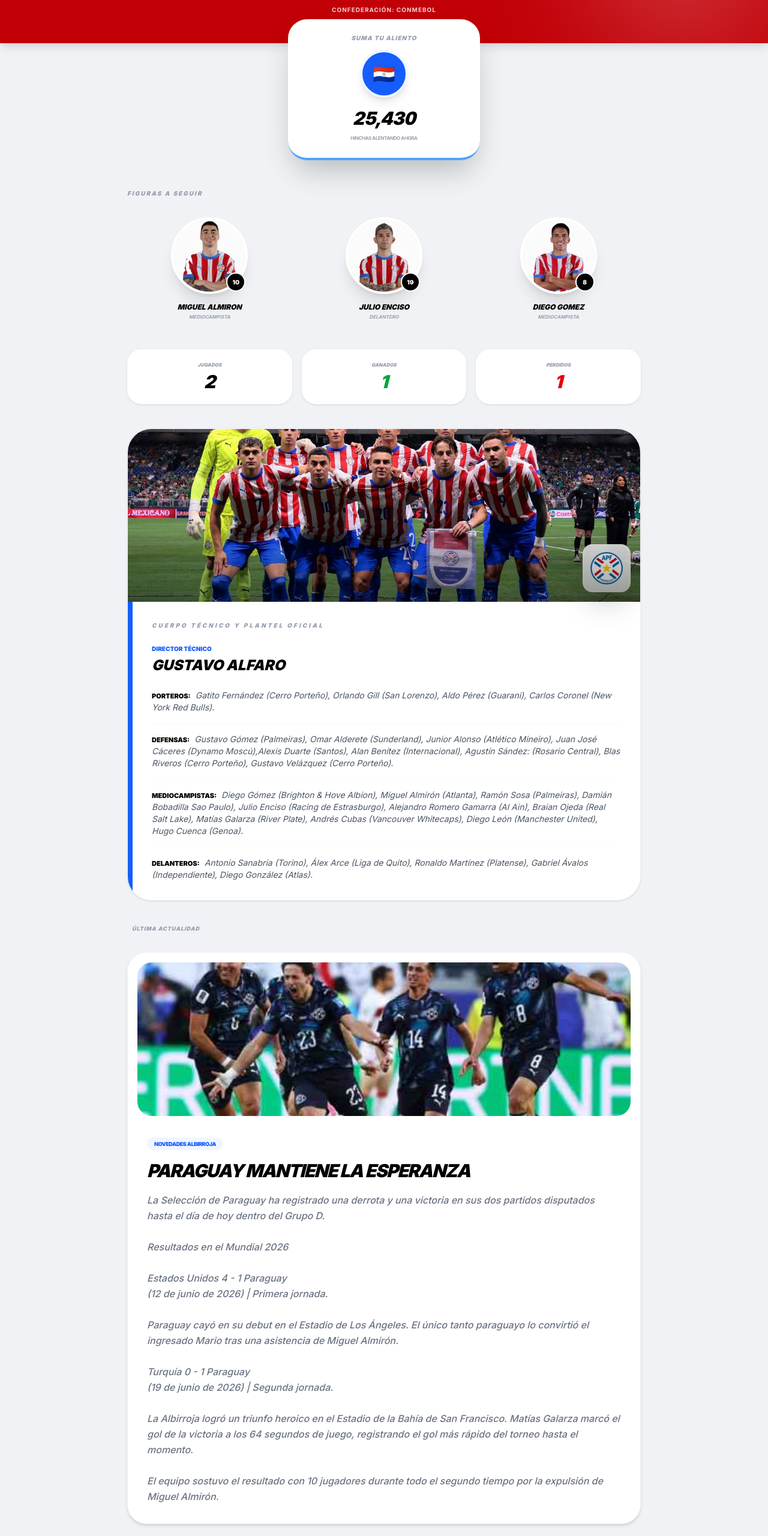
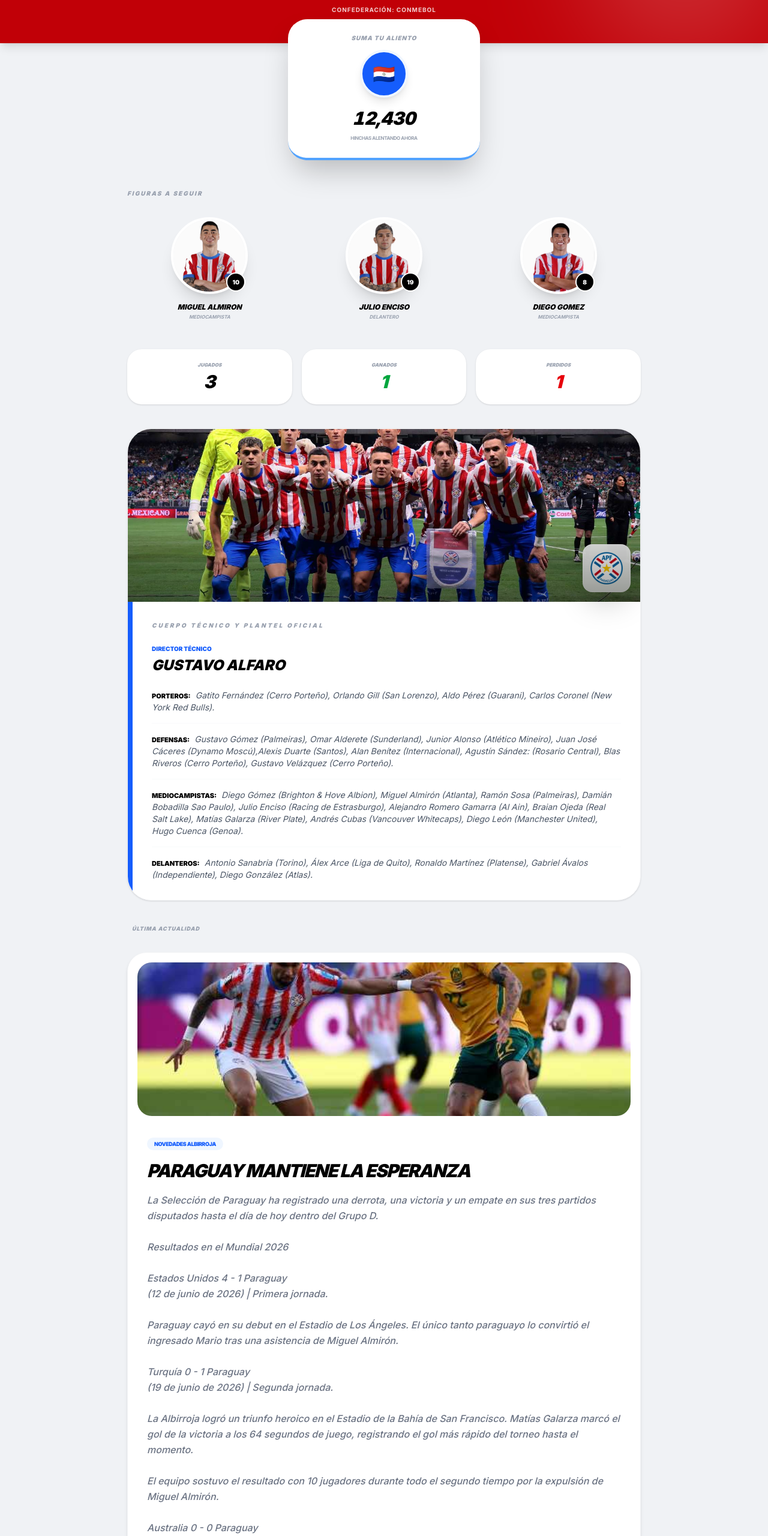
Before and after one commit to bablotle/Mundial26, a Next.js app: page /mi-seleccion in a window 1280 px wide. Shown: the part 234-2794 px from the top of the page at 60% size. Built offline with nearby package versions, Linux system fonts and the light colour scheme.

Commit message:
Actualización eleccion partido home, resultados Paraguay

```diff
--- a/src/app/mi-seleccion/page.tsx
+++ b/src/app/mi-seleccion/page.tsx
@@ -6,7 +6,7 @@ import Navbar from '@/components/Navbar';
 
 export default function MiSeleccion() {
    // 1. Estados
-   const [likes, setLikes] = useState(25430);
+   const [likes, setLikes] = useState(12430);
    const [isAnimate, setIsAnimate] = useState(false);
 
 
@@ -21,12 +21,11 @@ export default function MiSeleccion() {
          {
             id: '1',
             titulo: "Paraguay mantiene la esperanza",
-            desc: "La Selección de Paraguay ha registrado una derrota y una victoria en sus dos partidos disputados hasta el día de hoy dentro del Grupo D.\n\n\ Resultados en el Mundial 2026\n\n\ Estados Unidos 4 - 1 Paraguay\n\ (12 de junio de 2026) | Primera jornada.\n\n\ Paraguay cayó en su debut en el Estadio de Los Ángeles. El único tanto paraguayo lo convirtió el ingresado Mario tras una asistencia de Miguel Almirón.\n\n\ Turquía 0 - 1 Paraguay\n\ (19 de junio de 2026) | Segunda jornada.\n\n\ La Albirroja logró un triunfo heroico en el Estadio de la Bahía de San Francisco. Matías Galarza marcó el gol de la victoria a los 64 segundos de juego, registrando el gol más rápido del torneo hasta el momento. \n\n\ El equipo sostuvo el resultado con 10 jugadores durante todo el segundo tiempo por la expulsión de Miguel Almirón.",
-            img: "/images/noticias/paraguay-gol.jpg",
+            desc: "La Selección de Paraguay ha registrado una derrota, una victoria y un empate en sus tres partidos disputados hasta el día de hoy dentro del Grupo D.\n\n\ Resultados en el Mundial 2026\n\n\ Estados Unidos 4 - 1 Paraguay\n\ (12 de junio de 2026) | Primera jornada.\n\n\ Paraguay cayó en su debut en el Estadio de Los Ángeles. El único tanto paraguayo lo convirtió el ingresado Mario tras una asistencia de Miguel Almirón.\n\n\ Turquía 0 - 1 Paraguay\n\ (19 de junio de 2026) | Segunda jornada.\n\n\ La Albirroja logró un triunfo heroico en el Estadio de la Bahía de San Francisco. Matías Galarza marcó el gol de la victoria a los 64 segundos de juego, registrando el gol más rápido del torneo hasta el momento. \n\n\ El equipo sostuvo el resultado con 10 jugadores durante todo el segundo tiempo por la expulsión de Miguel Almirón.\n\n\ Australia 0 - 0 Paraguay\n\ (25 de junio de 2026) | Tercera jornada.\n\n\ Paraguay termino en empate ante el equipo de Australia.\n\n\ Paraguay aún no está clasificado matemáticamente a los dieciseisavos de final del Mundial 2026. Tras empatar sin goles contra Australia, la Albirroja cerró la fase de grupos en la tercera posición del Grupo D con 4 puntos y una diferencia de gol de -2.\n\n\ Aunque el panorama es altamente favorable y el técnico Gustavo Alfaro se muestra optimista, la confirmación oficial está en pausa porque debe esperar los resultados de los grupos restantes para asegurarse un lugar entre los ocho mejores terceros.",
+            img: "/images/noticias/paraguay-australia.jpg",
          }
       ]
    };
-
 
    // 4. Lógica del botón de aliento (AQUÍ ESTABA EL ERROR)
    const handleAliento = () => {
--- a/src/app/page.tsx
+++ b/src/app/page.tsx
@@ -30,10 +30,15 @@ export default function Home() {
    const fechaHoyString = `${anoHoy}-${mesFormateado}-${diaFormateado}`;
 
    // A. PARTIDOS PARA EL MAP DE HOY
-   const partidosDeHoy = todosLosPartidos.filter(p => p.fecha === fechaHoyString);
+      const partidosDeHoy = todosLosPartidos.filter(p => p.fecha === fechaHoyString);
 
-   // B. EL PARTIDO DESTACADO (El primero de la lista de hoy, o uno por defecto si no hay partidos hoy)
-   const partidoDestacado = partidosDeHoy[0] || todosLosPartidos[0];
+         // B. EL PARTIDO DESTACADO (El primero de la lista de hoy, o uno por defecto si no hay partidos hoy)
+           // const partidoDestacado = partidosDeHoy[0] || todosLosPartidos[0];
+
+   // B. EL PARTIDO DESTACADO (Fijado por ID, y si no existe, usa el de hoy o el primero)
+   const partidoDestacado = todosLosPartidos.find(p => p.id === "I5") // <-- Aquí pones el ID del partido que quieras
+      || partidosDeHoy[0]
+      || todosLosPartidos[0];
 
    // C. PRÓXIMOS PARTIDOS (Días siguientes)
    const proximosPartidos = [...todosLosPartidos]
@@ -71,7 +76,7 @@ const resultadosConcluidos = todosLosPartidos
 
          {/* --- SECCIÓN HERO (DINÁMICA BASADA EN EL PARTIDO DESTACADO) --- */}
          <section className="relative h-[420px] w-full overflow-hidden">
-            <img src="/images/sedes/seattle.jpg" className="w-full h-full object-cover brightness-[0.6]" alt="Stadium" />
+            <img src="/images/sedes/boston.jpg" className="w-full h-full object-cover brightness-[0.6]" alt="Stadium" />
             <div className="absolute inset-0 bg-gradient-to-t from-black/90 via-black/40 to-transparent flex flex-col items-center justify-center text-center px-5">
                <span className="bg-blue-600 text-white text-[9px] font-black px-3 py-1 rounded-full mb-4 tracking-widest uppercase">
                   EL PARTIDO DESTACADO DE HOY 🌟
@@ -226,19 +231,6 @@ const resultadosConcluidos = todosLosPartidos
                </div>
             </section>
 
-            {/* --- SELECCIONES CLASIFICADAS --- */}
-            <section className="mt-16">
-               <div className="flex justify-between items-end mb-6 px-2">
-                  <h2 className="text-[10px] font-black uppercase tracking-[0.2em] text-gray-400">Selecciones</h2>
-                  <Link href="/selecciones" className="text-[9px] font-black uppercase text-blue-600">Todas las federaciones →</Link>
-               </div>
-               <div className="grid grid-cols-2 md:grid-cols-4 gap-4">
-                  {todasLasSelecciones.slice(0, 4).map((s) => (
-                     <CardSeleccion key={s.id} {...s} />
-                  ))}
-               </div>
-            </section>
-
             {/* --- ÚLTIMAS NOTICIAS --- */}
             <section className="mt-16">
                <div className="flex items-end justify-between mb-8 px-2">
@@ -280,10 +272,10 @@ const resultadosConcluidos = todosLosPartidos
                </div>
                <div className="grid grid-cols-1 md:grid-cols-2 gap-6">
                   <TablaGrupos nombre="Grupo D" equipos={[
-                     { id: "estados_unidos", nombre: "Estados Unidos", pj: 2, dg: +5, pts: 6, bandera: "/images/banderas/usa.png" },
-                     { id: "paraguay", nombre: "Paraguay", pj: 2, dg: -2, pts: 3, bandera: "/images/banderas/paraguay.png" },
-                     { id: "australia", nombre: "Australia", pj: 2, dg: 0, pts: 3, bandera: "/images/banderas/australia.png" },
-                     { id: "turquia", nombre: "Turquía", pj: 2, dg: -3, pts: 0, bandera: "/images/banderas/turquia.png" },
+                     { id: "estados_unidos", nombre: "Estados Unidos", pj: 3, dg: +7, pts: 6, bandera: "/images/banderas/usa.png" },
+                     { id: "australia", nombre: "Australia", pj: 3, dg: 0, pts: 4, bandera: "/images/banderas/australia.png" },
+                     { id: "paraguay", nombre: "Paraguay", pj: 3, dg: -2, pts: 4, bandera: "/images/banderas/paraguay.png" },
+                     { id: "turquia", nombre: "Turquía", pj: 3, dg: -2, pts: 3, bandera: "/images/banderas/turquia.png" },
                   ]} />
                   <TablaGrupos nombre="Grupo A" equipos={[
                      { id: "mexico", nombre: "México", pj: 3, dg: +6, pts: 9, bandera: "/images/banderas/mexico.png" },
@@ -291,6 +283,19 @@ const resultadosConcluidos = todosLosPartidos
                      { id: "corea_sur", nombre: "Corea del Sur", pj: 3, dg: -1, pts: 3, bandera: "/images/banderas/corea-del-sur.png" },
                      { id: "republica-checa", nombre: "República Checa", pj: 3, dg: -4, pts: 1, bandera: "/images/banderas/republica-checa.png" },
                   ]} />
+               </div>
+            </section>
+
+             {/* --- SELECCIONES CLASIFICADAS --- */}
+            <section className="mt-16">
+               <div className="flex justify-between items-end mb-6 px-2">
+                  <h2 className="text-[10px] font-black uppercase tracking-[0.2em] text-gray-400">Selecciones</h2>
+                  <Link href="/selecciones" className="text-[9px] font-black uppercase text-blue-600">Todas las federaciones →</Link>
+               </div>
+               <div className="grid grid-cols-2 md:grid-cols-4 gap-4">
+                  {todasLasSelecciones.slice(0, 4).map((s) => (
+                     <CardSeleccion key={s.id} {...s} />
+                  ))}
                </div>
             </section>
 
--- a/src/data/noticias.ts
+++ b/src/data/noticias.ts
@@ -19,7 +19,7 @@ export const todasLasNoticias: Noticia[] = [
                 id: "jornada-15",
                 categoria: "MUNDIAL 2026",
                 titulo: "Ecuador le gana 2-1 a Alemania.",
-                resumen: "Paraguay y Australia empatan a 0 y ambos consiguen su pase a dieciseisavos.",
+                resumen: "Paraguay y Australia empatan a 0 y Turquía le gana a Estados Unidos 3-2.",
                 contenidoLargo: `Los resultados de los seis partidos disputados el jueves 25 de junio de 2026, de grupos de las zonas D, E y F.
                 Grupo E
                 Ecuador 2-1 Alemania
--- a/src/data/selecciones.ts
+++ b/src/data/selecciones.ts
@@ -70,7 +70,7 @@ export const todasLasSelecciones: Seleccion[] = [
         "titulos": 0,
         "dt": "Gustavo Alfaro",
         "plantilla": "*Porteros:* Gatito Fernández (Cerro Porteño), Orlando Gill (San Lorenzo), Aldo Pérez (Guarani), Carlos Coronel (New York Red Bulls).\n\n*Defensas:* Gustavo Gómez (Palmeiras), Omar Alderete (Sunderland), Junior Alonso (Atlético Mineiro), Juan José Cáceres (Dynamo Moscú),Alexis Duarte (Santos), Alan Benítez (Internacional), Agustín Sández: (Rosario Central), Blas Riveros (Cerro Porteño), Gustavo Velázquez (Cerro Porteño).\n\n*Mediocampo:* Diego Gómez (Brighton & Hove Albion), Miguel Almirón (Atlanta), Ramón Sosa (Palmeiras), Damián Bobadilla Sao Paulo), Julio Enciso (Racing de Estrasburgo), Alejandro Romero Gamarra (Al Ain), Braian Ojeda (Real Salt Lake), Matías Galarza (River Plate), Andrés Cubas (Vancouver Whitecaps), Diego León (Manchester United), Hugo Cuenca (Genoa).\n\n*Delanteros:* Antonio Sanabria (Torino), Álex Arce (Liga de Quito), Ronaldo Martínez (Platense), Gabriel Ávalos (Independiente), Diego González (Atlas).",
-        "stats": { "g": "1", "e": "0", "p": "1", "total": "2" },
+        "stats": { "g": "1", "e": "1", "p": "1", "total": "3" },
         "noticias": [
             {
                 "id": 1,
```
Also changed, not shown: public/images/noticias/paraguay-australia.jpg (added).
